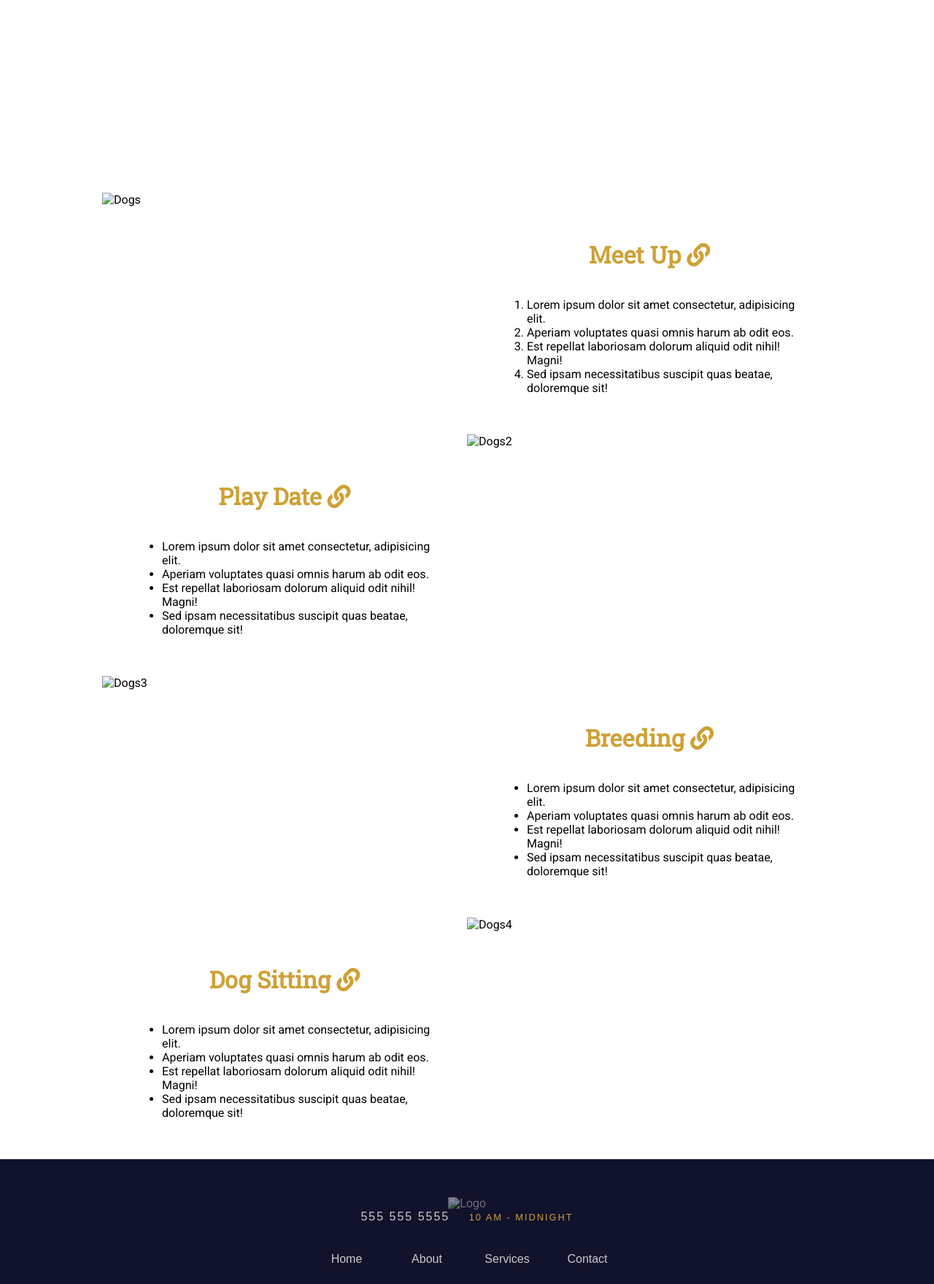
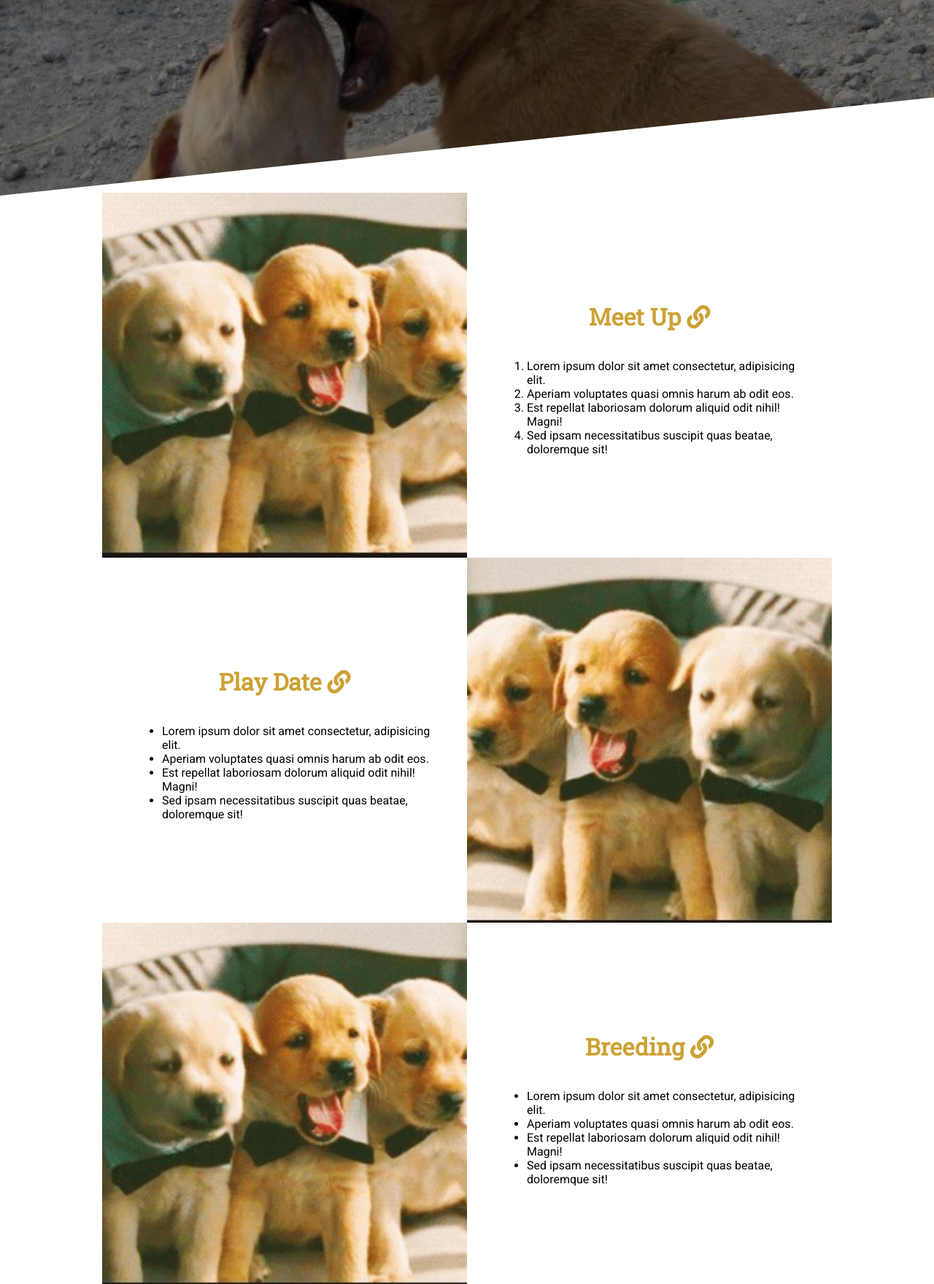
Before and after one commit to Ranger-Jay/Portfolio-React-Python-With-OAuth-API-Bark-Pals-Project, a React app: page 4geeks-final-dogpals/services.html in a window 1280 px wide. Shown: the part 132-1891 px from the top of the page at 73% size. Built offline with nearby package versions, Linux system fonts and the light colour scheme.

Commit message:
Add files via upload
Cleaned up initial wireframe

```diff
--- a/4geeks-final-dogpals/services.html
+++ b/4geeks-final-dogpals/services.html
@@ -24,7 +24,7 @@
 
     <body>
         <div class="skewed-header"> <!-- Start Top Main Skewed Wrapper -->
-            <div class="header-bg" style="background-image: url('images/backgrounds/menu.jpg')"> <!-- Start Background Wrapper -->
+            <div class="header-bg" style="background-image: url('images/backgrounds/services.jpg')"> <!-- Start Background Wrapper -->
                 <!-- Will be handled in CSS -->
             </div> <!-- End Background Wrapper -->
 
@@ -66,11 +66,11 @@
                 <div class="square"> <!-- Start 1st Square -->
 
                     <div class="img-wrapper"> <!-- Start Image Square -->
-                        <img src="images/squares/fries-sq-1.jpg" alt="Dogs" />
+                        <img src="images/squares/bar-pals.jpg" alt="Dogs" />
                     </div> <!-- End Image Square -->
 
                     <div class="square-text-wrapper"> <!-- Start Text Square -->
-                        <a href="#meet Up" name="Meet Up" class="anchor-link">
+                        <a href="#Meet Up" name="Meet Up" class="anchor-link">
                             <h1>Meet Up</h1>
                         </a>
                         <ol>
@@ -97,18 +97,18 @@
                     </div> <!-- End Text Square -->
 
                     <div class="img-wrapper"> <!-- Start Image Square -->
-                        <img src="images/squares/fries-sq-2.jpg" alt="Dogs2" />
+                        <img src="images/squares/left-bar-pals.jpg" alt="Dogs2" />
                     </div> <!-- End Image Square -->
                 </div> <!-- End 2nd Square -->
 
                 <div class="square"> <!-- Start 3rd Square -->
 
                     <div class="img-wrapper"> <!-- Start Image Square -->
-                        <img src="images/squares/fries-sq-1.jpg" alt="Dogs3" />
+                        <img src="images/squares/bar-pals.jpg" alt="Dogs3" />
                     </div> <!-- End Image Square -->
 
                     <div class="square-text-wrapper"> <!-- Start Text Square -->
-                        <a href="breeding" name="Breeding" class="anchor-link">
+                        <a href="#Breeding" name="Breeding" class="anchor-link">
                             <h1>Breeding</h1>
                         </a>
                         <ul>
@@ -136,7 +136,7 @@
                     </div> <!-- End Text Square -->
 
                     <div class="img-wrapper"> <!-- Start Image Square -->
-                        <img src="images/squares/fries-sq-2.jpg" alt="Dogs4" />
+                        <img src="images/squares/left-bar-pals.jpg" alt="Dogs4" />
                     </div> <!-- End Image Square -->
 
                 </div> <!-- End 4th Square -->
@@ -147,7 +147,7 @@
         <div class="footer"> <!-- Start Main Footer Wrapper -->
 
             <div class="logo-footer"> <!-- Start Logo Footer Wrapper -->
-                <img src="images/logos/decamp-fantastic-fries-logo-white.png" alt="Logo">
+                <img src="images/logos/bark-pals.jpg" alt="Logo">
             </div> <!-- End Logo Footer Wrapper -->
 
             <div class="footer-phone-hours"> <!-- Start P-H Footer Wrapper -->
```
Also changed, not shown: 4geeks-final-dogpals/about.html (+3 -3 lines), 4geeks-final-dogpals/contact.html (+3 -3 lines).
